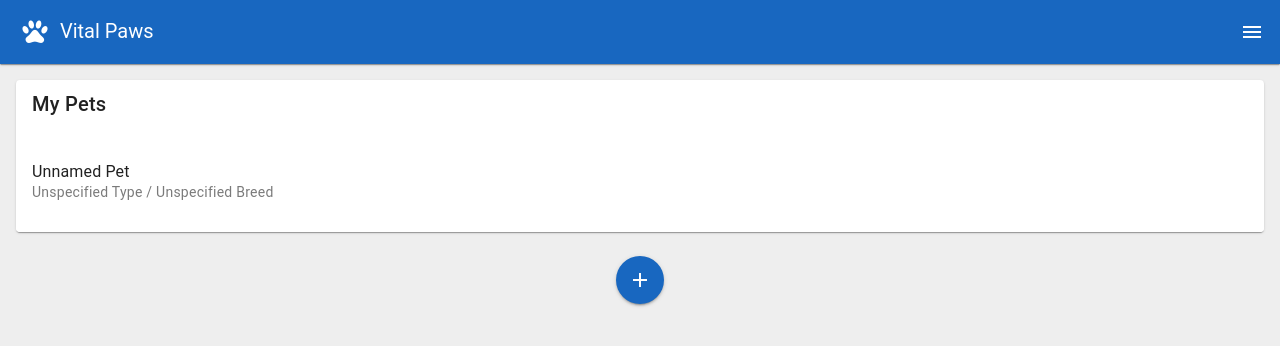
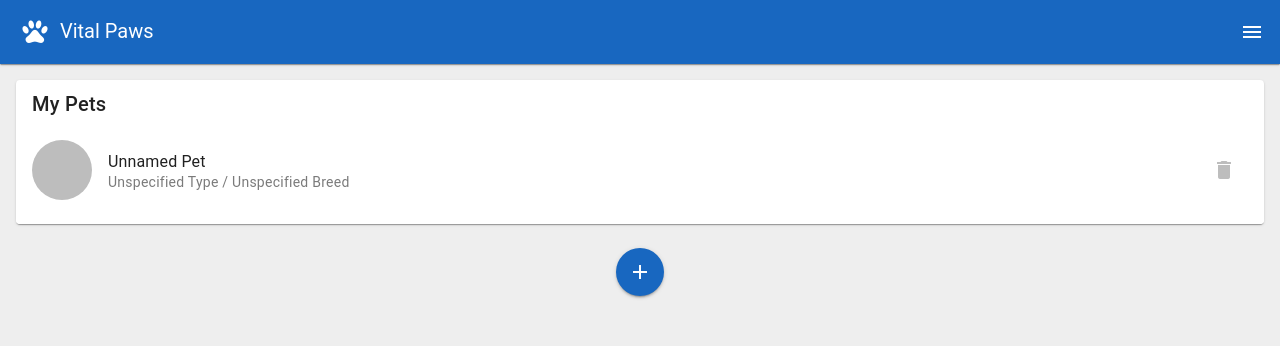
Before and after one commit to zplato/VitalPaws, a Vue app in the folder frontend/: page /add in a window 1280 px wide. Both pictures are taken after a click on the button "SAVE". Shown: the top 346 px of the page. Built offline with nearby package versions, Linux system fonts and the light colour scheme.

Commit message:
Ability to delete pets

```diff
--- a/frontend/src/views/Add.vue
+++ b/frontend/src/views/Add.vue
@@ -1,11 +1,6 @@
 <template>
 
-      <v-img
-      cover
-      :src="photoPreview"
-      aspect-ratio="16/9"
-      max-height="200"
-      >
+  <v-img cover :src="photoPreview" aspect-ratio="16/9" max-height="200">
     <div class="d-flex flex-column fill-height justify-center align-center text-white" style="position:relative">
       <h1 class="subheading shadow">
         {{ pet.name }}
@@ -20,15 +15,28 @@
   <v-container>
     <v-row>
       <v-col>
+        <v-form @submit.prevent="save">
           <v-card class="mx-auto" title="Add a Pet">
             <v-container>
-            <v-text-field color="primary" label="Name" variant="underlined" v-model="pet.name"></v-text-field>
 
-            <v-select color="primary" variant="underlined" label="Type of Pet" :items="['Cat', 'Dog']"  v-model="pet.type"></v-select>
+
+              <v-text-field color="primary" label="Pet's Name" variant="underlined" v-model="pet.name"
+                required></v-text-field>
+
+
+              <v-radio-group label="Type of Pet" v-model="pet.type" style="position: relative; left: -16px;" class="mt-4">
+                <v-radio label="Dog" value="Dog" selected></v-radio>
+                <v-radio label="Cat" value="Cat"></v-radio>
+              </v-radio-group>
+
+              <!-- <v-select color="primary" variant="underlined" label="Type of Pet" :items="['Cat', 'Dog']"
+                v-model="pet.type"></v-select> -->
 
               <v-text-field color="primary" label="Breed" variant="underlined" v-model="pet.breed"></v-text-field>
 
-            <v-file-input color="primary" label="Photo" variant="underlined" prepend-icon="mdi-camera" v-model="fileReference" accept="image/*" capture="environment"  @update:model-value="photoChanged"></v-file-input>
+              <v-file-input color="primary" label="Photo" variant="underlined" prepend-icon="mdi-camera"
+                v-model="fileReference" accept="image/*" capture="environment"
+                @update:model-value="photoChanged"></v-file-input>
 
             </v-container>
 
@@ -37,13 +45,14 @@
             <v-card-actions>
               <v-spacer></v-spacer>
 
-            <v-btn color="primary" @click="save">
+              <v-btn color="primary" type="submit" variant="elevated">
                 Save
 
               </v-btn>
             </v-card-actions>
           </v-card>
 
+        </v-form>
       </v-col>
     </v-row>
   </v-container>
--- a/frontend/src/views/Home.vue
+++ b/frontend/src/views/Home.vue
@@ -11,10 +11,20 @@
           <v-card-text v-if="pets.length === 0">
             No pets found. Add a pet to get started.
           </v-card-text>
-          <v-list :items="pets" item-props lines="three">
-            <template v-slot:subtitle="{ subtitle }">
-              <div v-html="subtitle"></div>
+          <v-list>
+
+            <v-list-item v-for="pet in pets" :key="pet.id" :subtitle="pet.subtitle"
+              :title="pet.title" :to="pet.to" class="mb-3">
+              <template v-slot:prepend>
+                <v-avatar color="grey-lighten-1">
+                  <v-img :src="pet.prependAvatar"></v-img>
+                </v-avatar>
               </template>
+
+              <template v-slot:append>
+                <v-btn color="grey-lighten-1" icon="mdi-delete" variant="text" @click.prevent="deletePet(pet.id)"></v-btn>
+              </template>
+            </v-list-item>
           </v-list>
         </v-card>
       </v-col>
@@ -25,9 +35,6 @@
       </v-col>
     </v-row>
   </v-container>
-  <!-- <v-navigation-drawer v-model="drawer" location="bottom" temporary>
-    <v-list :items="pets"></v-list>
-  </v-navigation-drawer> -->
 </template>
 
 <script>
@@ -38,18 +45,30 @@ export default {
     drawer: false,
     pets: [],
   }),
-  async created() {
-    let pets = await db.pets.toArray()
+  methods: {
+    async deletePet(id, e) {
+      if(confirm('Are you sure you want to delete this pet?')) {
+        await db.pets.delete(id);
+        this.pets = this.pets.filter(p => p.id !== id);
+      }
+      return false
+    },
+    async getPets() {
+      this.pets = [];
+      let pets = await db.pets.toArray();
       pets.forEach(pet => {
-      this.pets.push( {
+        this.pets.push({
+          id: pet.id,
           title: pet.name || 'Unnamed Pet',
           subtitle: `${pet.type || 'Unspecified Type'} / ${pet.breed || 'Unspecified Breed'}`,
           prependAvatar: pet.photo ? URL.createObjectURL(pet.photo) : null,
           to: `/pet/${pet.id}`,
-
         });
-
       });
+    },
+  },
+  async created() {
+    await this.getPets();
   },
 }
 </script>
```
Lines whose indentation alone changed are shown as unchanged.
